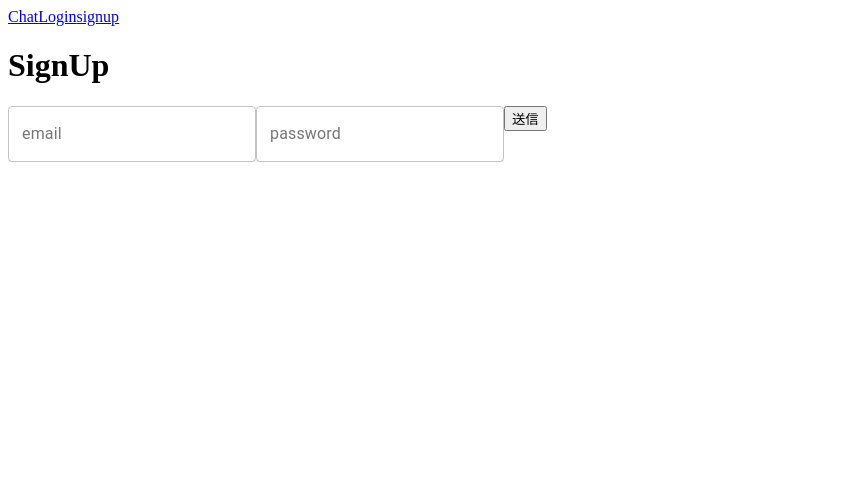
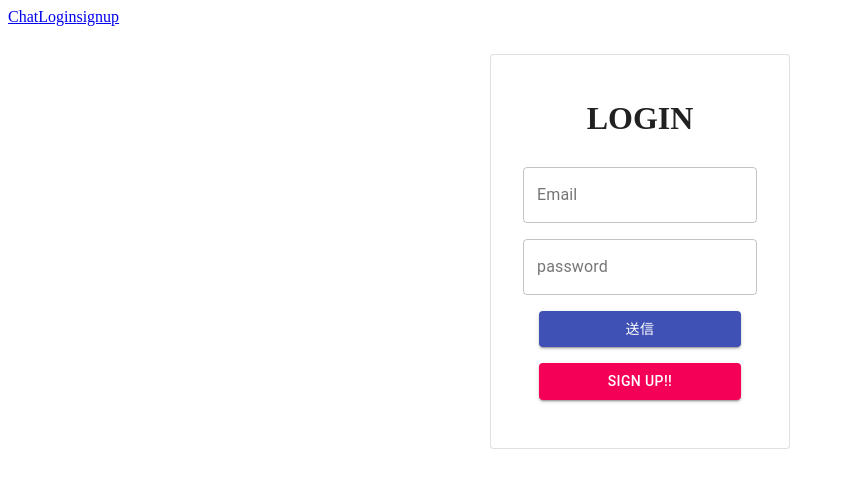
Before and after one commit to mashijifu/react-chat-app, a React (Create React App) app: page /login in a window 1280 px wide. Shown: the top 488 px of the page, without its empty margins (0-845 px from the left). Built offline with nearby package versions, Linux system fonts and the light colour scheme.

Commit message:
Second commit

```diff
--- /dev/null
+++ b/src/LinkButton.jsx
@@ -0,0 +1,19 @@
+import React from 'react'
+import Button from "@material-ui/core/Button"
+import { useHistory } from "react-router-dom"
+
+const LinkButton = ({ path, color, children }) => {
+  const history = useHistory()
+  return (
+    <Button
+      variant="contained"
+      color={`${color ? color : "primary"}`}
+      onClick={() => history.push(path)}
+      fullWidth
+    >
+      {children}
+    </Button >
+  )
+}
+
+export default LinkButton
--- a/src/firebase.js
+++ b/src/firebase.js
@@ -13,5 +13,6 @@ const firebaseConfig = {
   };
 
 firebase.initializeApp(firebaseConfig);
+
 export const db = firebase.firestore();
 export default firebase;
--- a/src/pages/ChatPage.jsx
+++ b/src/pages/ChatPage.jsx
@@ -1,9 +1,11 @@
 import React from 'react'
+import Button from "@material-ui/core/Button"
 
 const ChatPage = () => {
     return (
         <div>
             <h1>Chat</h1>
+            <Button variant="contained" fullWidth>Logout</Button>
         </div>
     )
 }
--- a/src/pages/LoginPage.jsx
+++ b/src/pages/LoginPage.jsx
@@ -1,16 +1,23 @@
-import React, {useState, useContext} from 'react'
-import Button from '@material-ui/core/Button'
-import {useHistory} from 'react-router-dom'
-import firebase from 'firebase'
-import TextField from '@material-ui/core/TextField';
-import {AuthContext} from '../Auth'
+import React, { useState, useContext } from 'react'
+import firebase from "../firebase"
+import { AuthContext } from "../Auth"
+import { useHistory } from 'react-router-dom'
+
+import LinkButton from "../LinkButton"
+
+import TextField from "@material-ui/core/TextField"
+import Grid from "@material-ui/core/Grid"
+import Button from "@material-ui/core/Button"
+import Paper from "@material-ui/core/Paper"
+import Box from "@material-ui/core/Box"
+
+
 
 const LoginPage = () => {
-    const [email, setEmail]=useState("")
-    const [password, setPassword]=useState("")
-    const history=useHistory()
-
-    const {user, setUser}=useContext(AuthContext)
+  const { user, setUser } = useContext(AuthContext)
+  const history = useHistory()
+  const [email, setEmail] = useState("")
+  const [password, setPassword] = useState("")
 
   console.log(user)
 
@@ -25,24 +32,49 @@ const LoginPage = () => {
             console.log(user)
           }
         });
-                alert('ログインしました!')
-                history.push('/chat')
-
-            })
-            .catch((error) => {
-                console.log(error)
+        alert('ログインしました！')
+        history.push('/')
+      }).catch((error) => {
+        console.log("ERROR: " + error.message)
       });
   }
 
   return (
-        <div>
-            <h1>SignUp</h1>
-            <form onSubmit={(e) => onSubmit(e) }>
-            <TextField value={email} label="email" variant="outlined" onChange={(e) => {setEmail(e.target.value)} } />
-            <TextField value={password} label="password" variant="outlined" onChange={(e) => {setPassword(e.target.value)} } />
-            <input type="submit" value="送信"/>
+    <form onSubmit={(e) => onSubmit(e)} style={{ width: "300px", margin: "28px auto" }}>
+      <Paper variant="outlined">
+        <Box p={4}>
+          <Grid container direction="column" alignItems="center" spacing={2}>
+            <h1>LOGIN</h1>
+            <Grid item xs>
+              <TextField
+                label="Email"
+                variant="outlined"
+                value={email}
+                onChange={(e) => { setEmail(e.target.value) }}
+              />
+            </Grid>
+            <Grid item xs={24}>
+              <TextField
+                label="password"
+                variant="outlined"
+                value={password}
+                type="Password"
+                fullWidth
+                onChange={(e) => { setPassword(e.target.value) }}
+              />
+            </Grid>
+          </Grid>
+          <Box m={2}>
+            <Button fullWidth variant="contained" color="primary" type="submit">送信</Button>
+          </Box>
+          <Box m={2}>
+            <LinkButton path="/signup" color="secondary">
+              sign up!!
+              </LinkButton>
+          </Box>
+        </Box>
+      </Paper>
     </form>
-        </div>
   )
 }
 
--- a/src/pages/SignUpPage.jsx
+++ b/src/pages/SignUpPage.jsx
@@ -1,35 +1,65 @@
-import React, {useState} from 'react'
-import TextField from '@material-ui/core/TextField';
-import firebase from '../firebase'
+import React, { useState } from 'react'
+import TextField from "@material-ui/core/TextField"
+import Grid from "@material-ui/core/Grid"
+import Button from "@material-ui/core/Button"
+import Paper from "@material-ui/core/Paper"
+import Box from "@material-ui/core/Box"
+import firebase from "../firebase"
 
 const SignUpPage = () => {
-    const [email, setEmail]=useState("")
-    const [name, setName]=useState("")
-    const [password, setPassword]=useState("")
+  const [email, setEmail] = useState("")
+  const [name, setName] = useState("")
+  const [password, setPassword] = useState("")
 
   const onSubmit = (e) => {
     e.preventDefault()
     firebase.auth()
       .createUserWithEmailAndPassword(email, password)
-        .catch((error) => {
+      .then(() => {
+        console.log("アカウントを新規作成しました！")
+      }).catch((error) => {
         console.log(error)
-            // // Handle Errors here.
-            // var errorCode = error.code;
-            // var errorMessage = error.message;
-            // // ...
-          });
+      })
   }
 
   return (
-        <div>
-            <h1>SignUp</h1>
-            <form onSubmit={(e) => onSubmit(e) }>
-            <TextField value={name} label="name" variant="outlined"  onChange={(e) => {setName(e.target.value)} } />
-            <TextField value={email} label="email" variant="outlined" onChange={(e) => {setEmail(e.target.value)} } />
-            <TextField value={password} label="password" variant="outlined" onChange={(e) => {setPassword(e.target.value)} } />
-            <input type="submit" value="送信"/>
+    <form onSubmit={(e) => onSubmit(e)} style={{ width: "300px", margin: "28px auto" }}>
+      <Paper variant="outlined">
+        <Box p={4}>
+          <Grid container direction="column" alignItems="center" spacing={2}>
+            <h1>SIGNUP</h1>
+            <Grid item>
+              <TextField
+                label="Email"
+                variant="outlined"
+                value={email}
+                onChange={(e) => { setEmail(e.target.value) }}
+              />
+            </Grid>
+            <Grid item>
+              <TextField
+                label="Your Name"
+                variant="outlined"
+                value={name}
+                onChange={(e) => { setName(e.target.value) }}
+              />
+            </Grid>
+            <Grid item>
+              <TextField
+                label="password"
+                variant="outlined"
+                value={password}
+                type="Password"
+                onChange={(e) => { setPassword(e.target.value) }}
+              />
+            </Grid>
+          </Grid>
+          <Box m={2}>
+            <Button fullWidth variant="contained" color="secondary" type="submit">送信</Button>
+          </Box>
+        </Box>
+      </Paper>
     </form>
-        </div>
   )
 }
 
```
Lines whose indentation alone changed are shown as unchanged.
